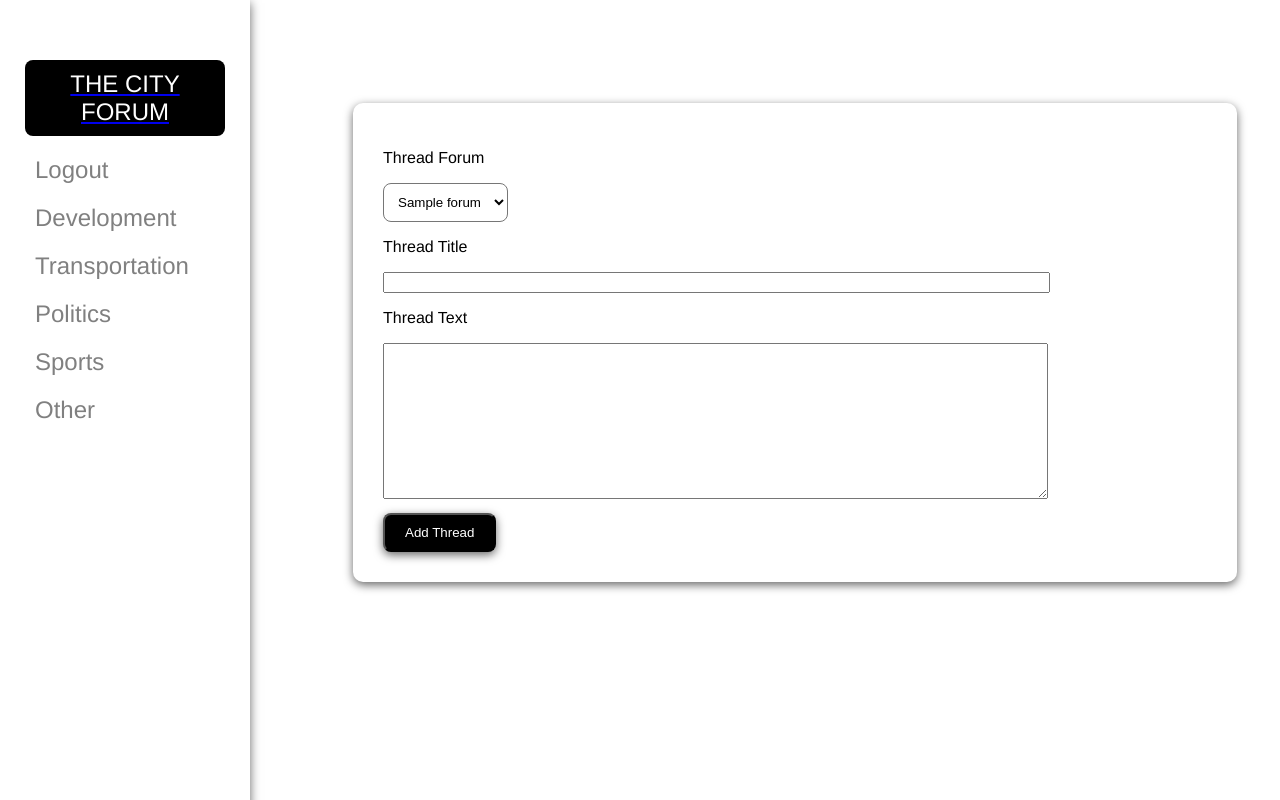
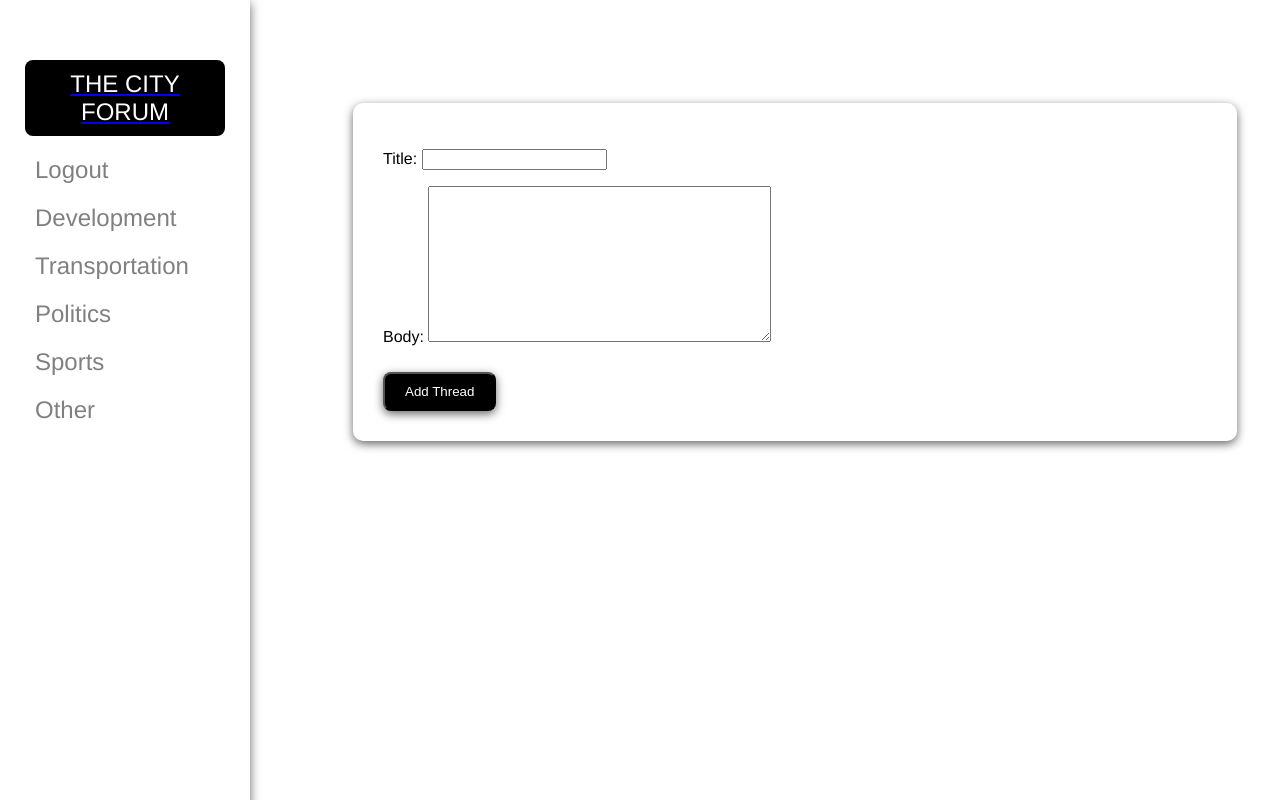
Before and after one commit to mforte215/The-City-Forum, a Django app: page /add-thread/ in a window 1280 px wide. Run offline with Django 4.2, Linux system fonts and the light colour scheme; a user stored in the database is signed in; tables that the repository leaves empty hold one stand-in row (values such as "Sample post"); some libraries are stand-ins or nearby versions.

Commit message:
another rich text field commit

```diff
--- a/cityforum/forum/forms.py
+++ b/cityforum/forum/forms.py
@@ -1,5 +1,5 @@
 from django import forms
-from .models import Comment
+from .models import Comment, Thread
 from ckeditor.widgets import CKEditorWidget
 
 class CommentForm(forms.ModelForm):
@@ -8,3 +8,16 @@
     class Meta:
         model = Comment
         fields = ('body',)
+
+class ThreadForm(forms.ModelForm):
+    title = forms.CharField(widget=forms.TextInput(attrs={'class': 'title-input'}))
+    body = forms.CharField(widget=CKEditorWidget())
+
+    labels = {
+        'body': 'thread text',
+    }
+
+
+    class Meta:
+        model = Thread
+        fields = ('title','body',)
--- a/cityforum/forum/models.py
+++ b/cityforum/forum/models.py
@@ -20,7 +20,7 @@
     author = models.ForeignKey(User, on_delete=models.CASCADE, related_name='threads', null=True)
     created_at = models.DateTimeField(auto_now_add=True, editable=False)
     forum = models.ForeignKey(Forum, on_delete=models.CASCADE, related_name='threads', null=True, blank=False)
-    body = models.TextField()
+    body = RichTextField()
     slug = models.SlugField(unique=True, db_index=True, blank=True, max_length=255)
 
     def __str__(self):
--- a/cityforum/forum/static/forum/css/style.css
+++ b/cityforum/forum/static/forum/css/style.css
@@ -219,6 +219,10 @@
   min-width: 80%;
 }
 
+.title-input {
+  width: 80%;
+}
+
 .submit-thread-btn {
   background-color: black;
   color: white;
--- a/cityforum/forum/templates/forum/add-thread.html
+++ b/cityforum/forum/templates/forum/add-thread.html
@@ -5,22 +5,8 @@
 <div class="add-thread-container">
     <form method="POST">
         {% csrf_token %}
-        <div class="thread-form-control">
-            <p>Thread Forum</p>
-            <select class="forum-dropdown" name="thread-forum">
-            {% for forum in forums %}
-            <option value={{forum.id}}>{{forum.title}}</option>
-            {% endfor %}
-            </select>
-            </div>
-        <div class="thread-form-control">
-        <p>Thread Title</p>
-        <input class="thread-title" name="title" type="text" />
-        </div>
-        <div class="thread-form-control">
-        <p>Thread Text</p>
-        <textarea class="thread-body" rows="10" name="body" /> </textarea>
-        </div>
+        {{ thread_form.media }}
+        {{ thread_form.as_p }}
         <input class="submit-thread-btn" type="submit" value="Add Thread">
     </form>
 </div>
--- a/cityforum/forum/views.py
+++ b/cityforum/forum/views.py
@@ -5,7 +5,7 @@
 from django.http import HttpResponseRedirect
 from django.urls import reverse
 from django.core.paginator import Paginator, EmptyPage, PageNotAnInteger
-from .forms import CommentForm
+from .forms import CommentForm, ThreadForm
 
 
 def index(request):
@@ -137,7 +137,8 @@
     if request.method == 'GET':
         if request.user.is_authenticated:
             forums = Forum.objects.all()
-            return render(request, 'forum/add-thread.html', {'forums': forums})
+            thread_form = ThreadForm()
+            return render(request, 'forum/add-thread.html', {'forums': forums, 'thread_form': thread_form})
         else:
             return render(request, 'registration/login.html')
     if request.method == 'POST':
```
Also changed, not shown: cityforum/forum/migrations/0007_alter_thread_body.py (added).
